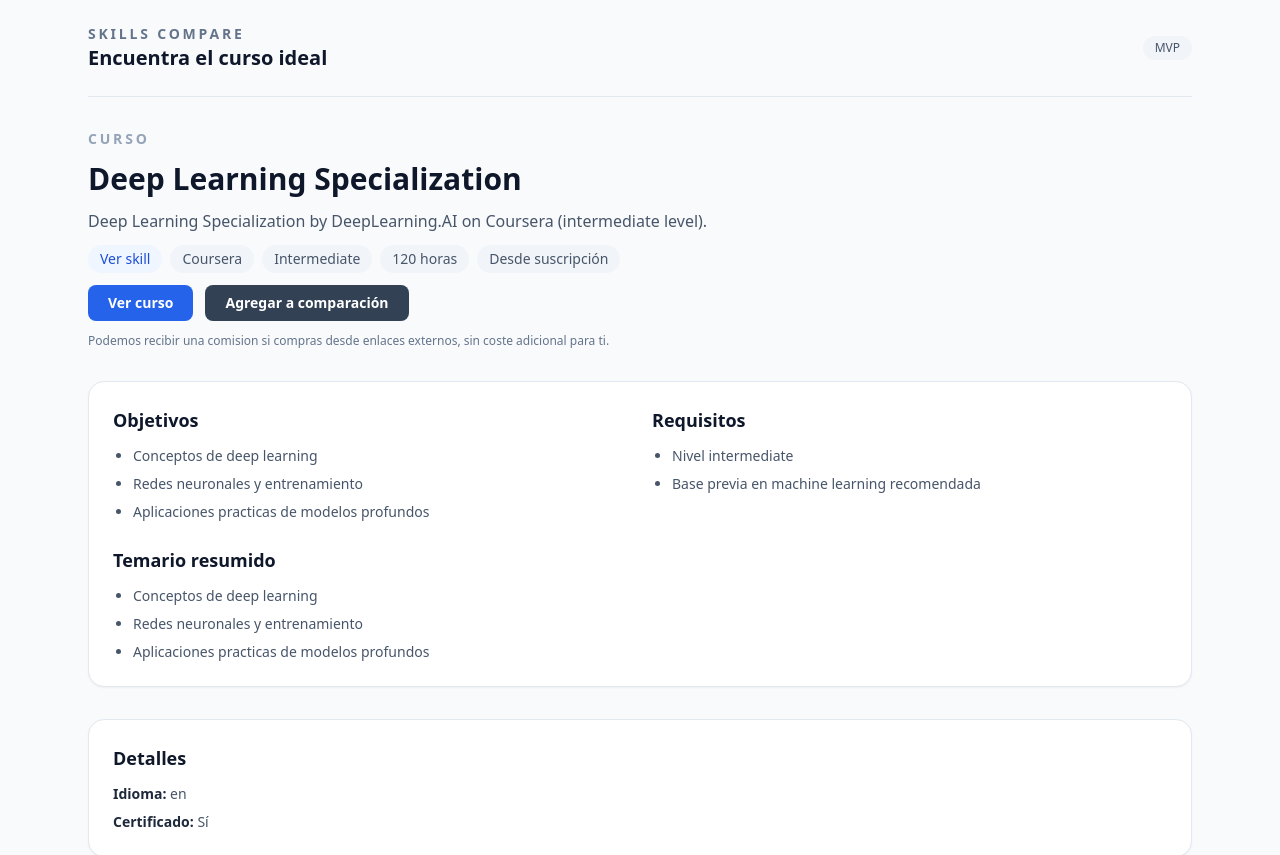
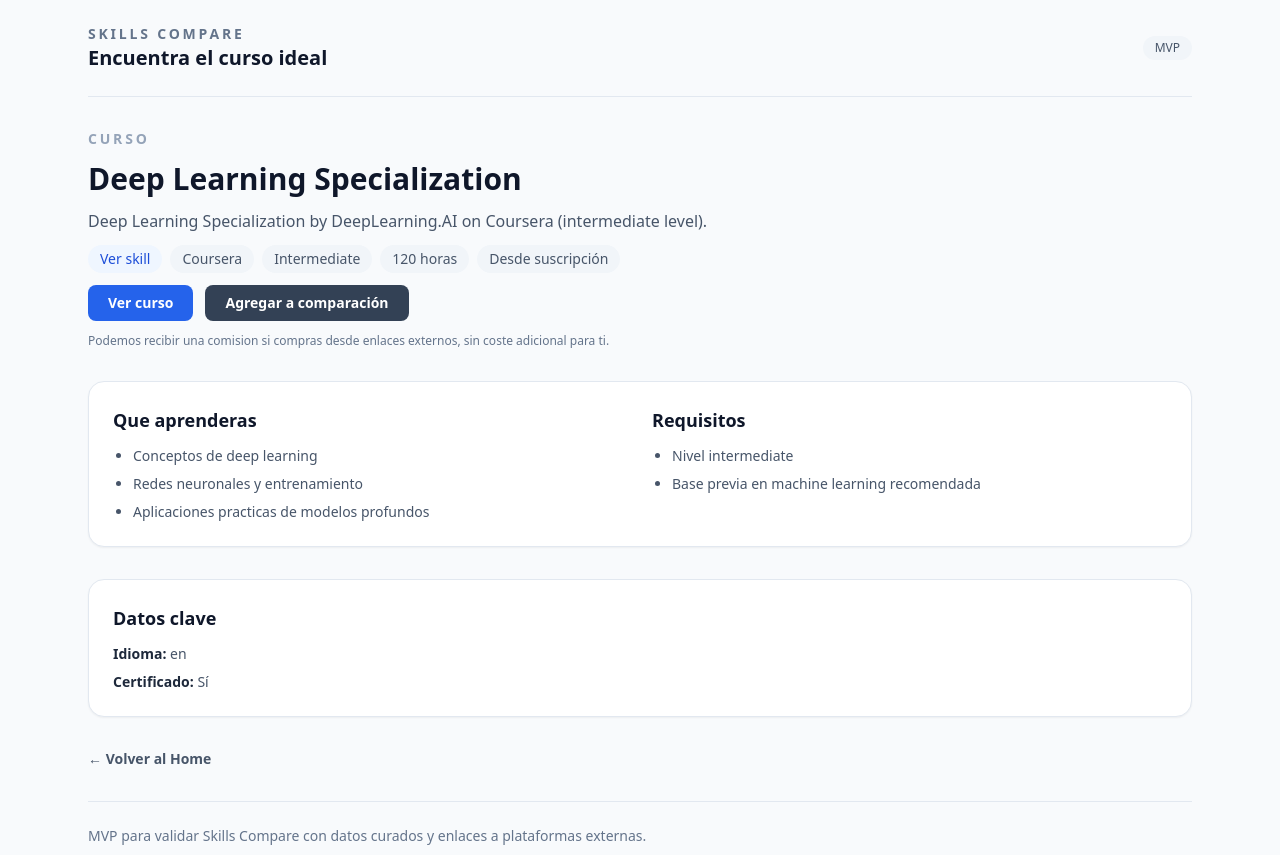
Before and after one commit to diegosalazaru/SkillMVP, a Next.js app: page /courses/deep-learning-specialization-deeplearningai in a window 1280 px wide. Shown: the top 855 px of the page. Built offline with nearby package versions, Linux system fonts and the light colour scheme.

Commit message:
Refine course detail decision sections

```diff
--- a/app/courses/[courseId]/CourseDetailClient.tsx
+++ b/app/courses/[courseId]/CourseDetailClient.tsx
@@ -18,7 +18,7 @@ export default function CourseDetailClient({ courseId }: CourseDetailClientProps
   );
 
   const { toggle, isSelected, selectedIds, notice } = useCompareSelection();
-  const objectives = course ? course.syllabusBullets.slice(0, 3) : [];
+  const learningBullets = course ? course.syllabusBullets : [];
 
   if (!course) {
     return (
@@ -41,11 +41,10 @@ export default function CourseDetailClient({ courseId }: CourseDetailClientProps
 
   const selected = isSelected(course.id);
   const atLimit = selectedIds.length >= 2 && !selected;
-  const hasObjectives = objectives.length > 0;
+  const hasLearningBullets = learningBullets.length > 0;
   const hasPrerequisites = course.prerequisitesBullets.length > 0;
-  const hasSyllabus = course.syllabusBullets.length > 0;
-  const hasLearningContent = hasObjectives || hasPrerequisites || hasSyllabus;
-  const evaluationFacts = [
+  const hasLearningContent = hasLearningBullets || hasPrerequisites;
+  const keyFacts = [
     { label: "Plataforma", value: course.platform },
     { label: "Nivel", value: course.level },
     { label: "Duracion", value: course.durationText },
@@ -121,11 +120,11 @@ export default function CourseDetailClient({ courseId }: CourseDetailClientProps
 
       {hasLearningContent ? (
         <div className="grid gap-6 rounded-2xl border border-slate-200 bg-white p-6 shadow-sm md:grid-cols-2">
-          {hasObjectives ? (
+          {hasLearningBullets ? (
             <div>
-          <h3 className="text-lg font-semibold text-slate-900">Objetivos</h3>
+          <h3 className="text-lg font-semibold text-slate-900">Que aprenderas</h3>
           <ul className="mt-3 list-disc space-y-2 pl-5 text-sm text-slate-600">
-            {objectives.map((item) => (
+            {learningBullets.map((item) => (
               <li key={item}>{item}</li>
             ))}
           </ul>
@@ -141,16 +140,6 @@ export default function CourseDetailClient({ courseId }: CourseDetailClientProps
           </ul>
             </div>
           ) : null}
-          {hasSyllabus ? (
-            <div>
-          <h3 className="text-lg font-semibold text-slate-900">Temario resumido</h3>
-          <ul className="mt-3 list-disc space-y-2 pl-5 text-sm text-slate-600">
-            {course.syllabusBullets.map((item) => (
-              <li key={item}>{item}</li>
-            ))}
-          </ul>
-            </div>
-          ) : null}
         </div>
       ) : (
         <div className="rounded-2xl border border-slate-200 bg-white p-6 shadow-sm">
@@ -158,7 +147,7 @@ export default function CourseDetailClient({ courseId }: CourseDetailClientProps
             Que puedes evaluar
           </h3>
           <div className="mt-4 grid gap-3 sm:grid-cols-2 lg:grid-cols-3">
-            {evaluationFacts.map((fact) => (
+            {keyFacts.map((fact) => (
               <div key={fact.label} className="rounded-lg bg-slate-50 px-4 py-3">
                 <span className="block text-xs font-medium text-slate-500">
                   {fact.label}
@@ -171,7 +160,7 @@ export default function CourseDetailClient({ courseId }: CourseDetailClientProps
       )}
 
       <div className="rounded-2xl border border-slate-200 bg-white p-6 shadow-sm">
-          <h3 className="text-lg font-semibold text-slate-900">Detalles</h3>
+          <h3 className="text-lg font-semibold text-slate-900">Datos clave</h3>
           <div className="mt-3 space-y-2 text-sm text-slate-600">
             <p>
               <span className="font-semibold text-slate-800">Idioma:</span> {course.language}
```
